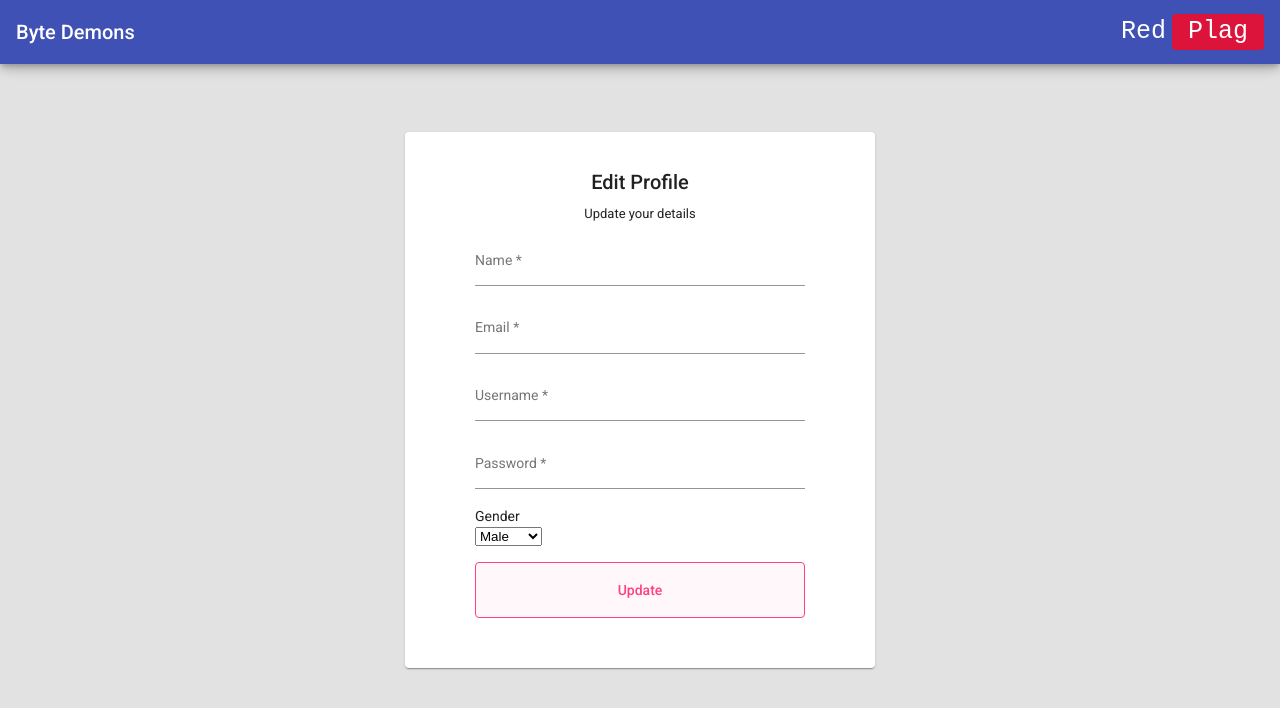
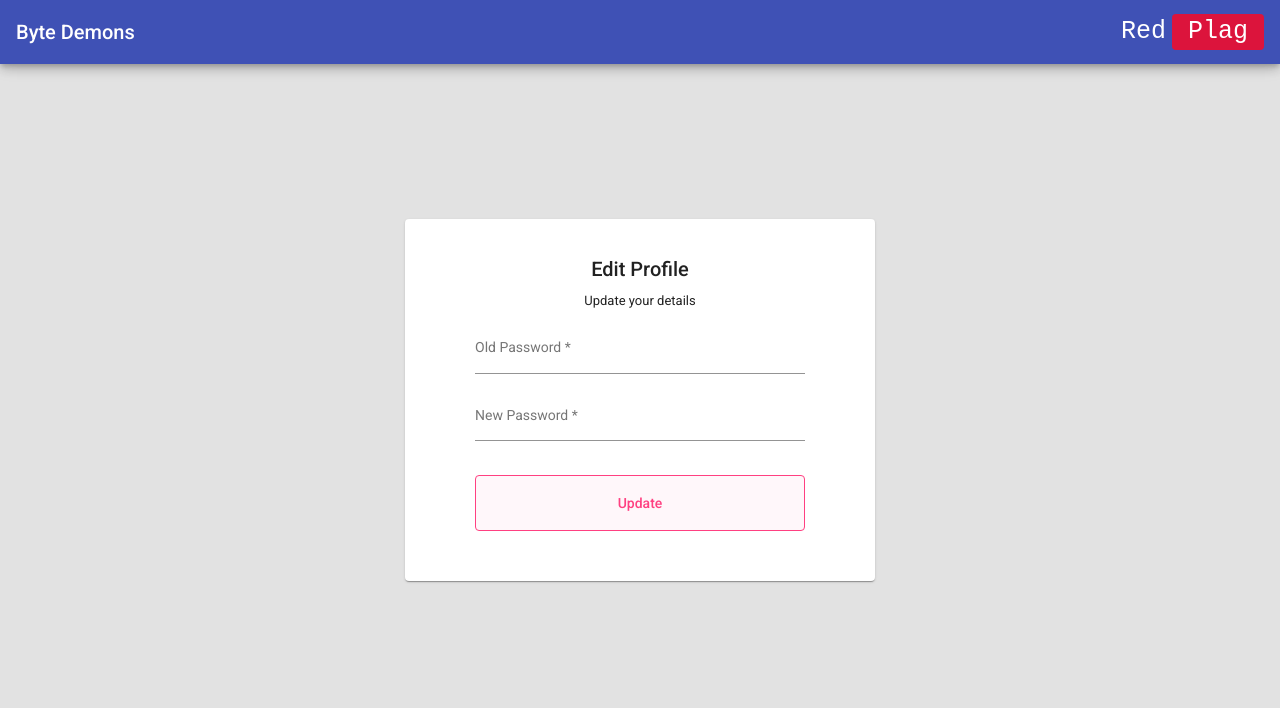
Before and after one commit to tantheta01/Plagiarism-Detection, an Angular app in the folder FrontEnd/sim-check/: page /editprofile in a window 1280 px wide. Shown: the top 708 px of the page. Built offline with nearby package versions, Linux system fonts and the light colour scheme.

Commit message:
edit-profile-update

```diff
--- a/FrontEnd/sim-check/src/app/components/editprofile/editprofile.component.html
+++ b/FrontEnd/sim-check/src/app/components/editprofile/editprofile.component.html
@@ -8,7 +8,7 @@
       <!-- <form class="example-form"> -->
       <form class="example-form" action="action_page.php" method="post" [formGroup]="userDetails">
         <mat-card-content>
-          <mat-form-field class="example-full-width">
+          <!-- <mat-form-field class="example-full-width">
             <input matInput placeholder="Name" formControlName="name">
           </mat-form-field>
 
@@ -18,19 +18,16 @@
 
           <mat-form-field class="example-full-width">
             <input matInput placeholder="Username" formControlName="username">
+          </mat-form-field> -->
+
+          <mat-form-field class="example-full-width">
+            <input matInput placeholder="Old Password" formControlName="old_password">
           </mat-form-field>
 
           <mat-form-field class="example-full-width">
-            <input matInput placeholder="Password" formControlName="password">
+            <input matInput placeholder="New Password" formControlName="new_password">
           </mat-form-field>
 
-          <div>
-            <label  for="gender">Gender</label><br>
-            <select>
-                <option value="male">Male</option>
-                <option value="female">Female</option>
-            </select>
-          </div>
         </mat-card-content>
         <button mat-stroked-button color="accent" class="btn-block" routerLink="/mainpage" (click)="onSubmit()">Update</button>
       </form>
--- a/FrontEnd/sim-check/src/app/components/editprofile/editprofile.component.ts
+++ b/FrontEnd/sim-check/src/app/components/editprofile/editprofile.component.ts
@@ -10,11 +10,11 @@ import { CommunicationService } from '../../communication.service';
 export class EditprofileComponent implements OnInit {
 
   userDetails = new FormGroup({
-		name : new FormControl('', [Validators.required]),
-		email : new FormControl('', [Validators.required]),
-		username : new FormControl('', [Validators.required]),
-    password : new FormControl('', [Validators.required]),
-    gender : new FormControl('', [Validators.required]),
+		name : new FormControl(''),
+		email : new FormControl(''),
+		username : new FormControl(''),
+    old_password : new FormControl('', [Validators.required]),
+    new_password : new FormControl('', [Validators.required]),
   })
 
   constructor(public cservice : CommunicationService) { }
@@ -24,7 +24,7 @@ export class EditprofileComponent implements OnInit {
 
   onSubmit() {
     if (this.userDetails.valid) {
-      this.cservice.changepass(this.userDetails.controls['password'].value).subscribe({
+      this.cservice.changepass(this.userDetails.controls['new_password'].value).subscribe({
         next : answer => {
           window.alert(JSON.stringify(answer));
         },
--- a/FrontEnd/sim-check/src/app/components/register/register.component.html
+++ b/FrontEnd/sim-check/src/app/components/register/register.component.html
@@ -31,7 +31,9 @@
       <label>
         <input type="checkbox" checked="checked" name="remember" style="margin-bottom:15px"> Remember me
       </label>
-      <p class="spacing"></p>
+      <div class="container" style="text-align: right;">
+        <span><a routerLink="/login">Already have an account?</a></span>
+      </div>
       <p style="font-size: x-small; text-align: center;">By creating an account you agree to our <a routerLink="/register" style="color:dodgerblue">Terms & Privacy</a>.</p>
       <button mat-stroked-button color="accent" class="btn-block" (click)="onSubmit()">Register</button>
     </form>
```
